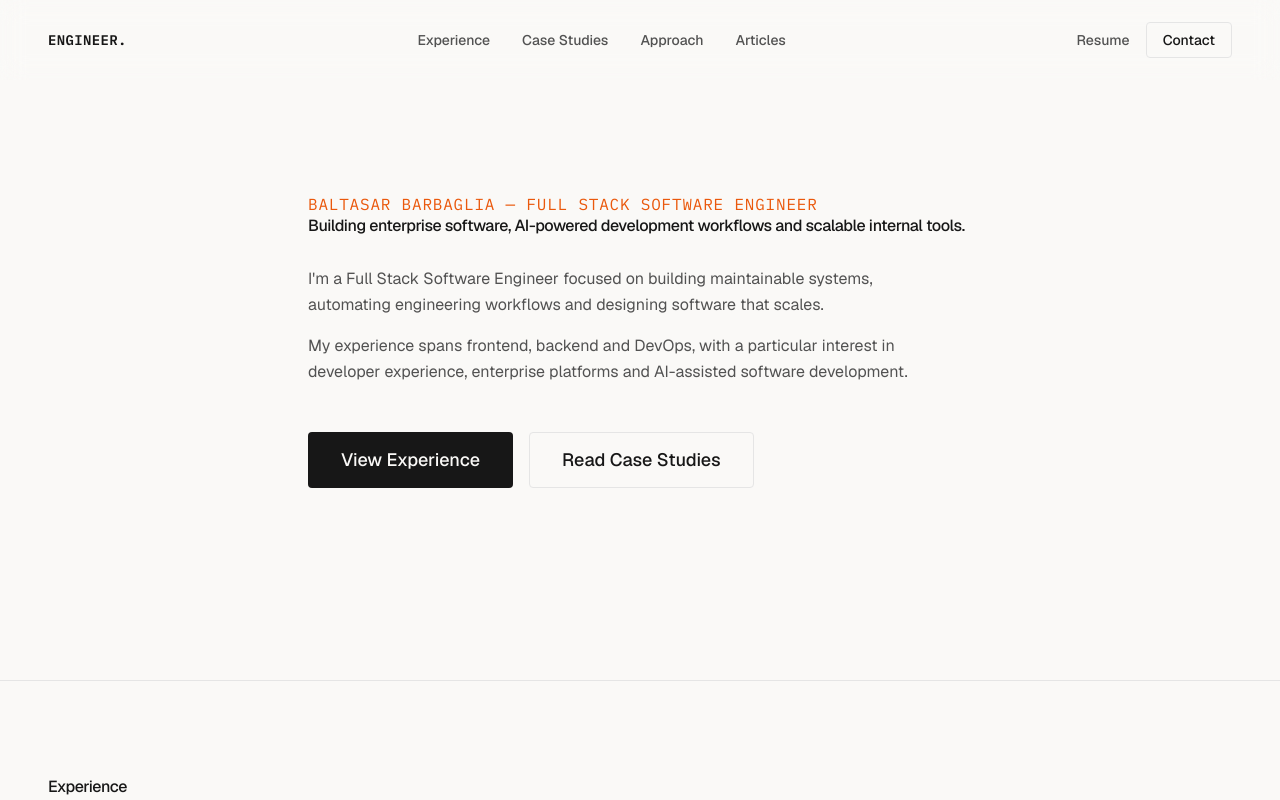
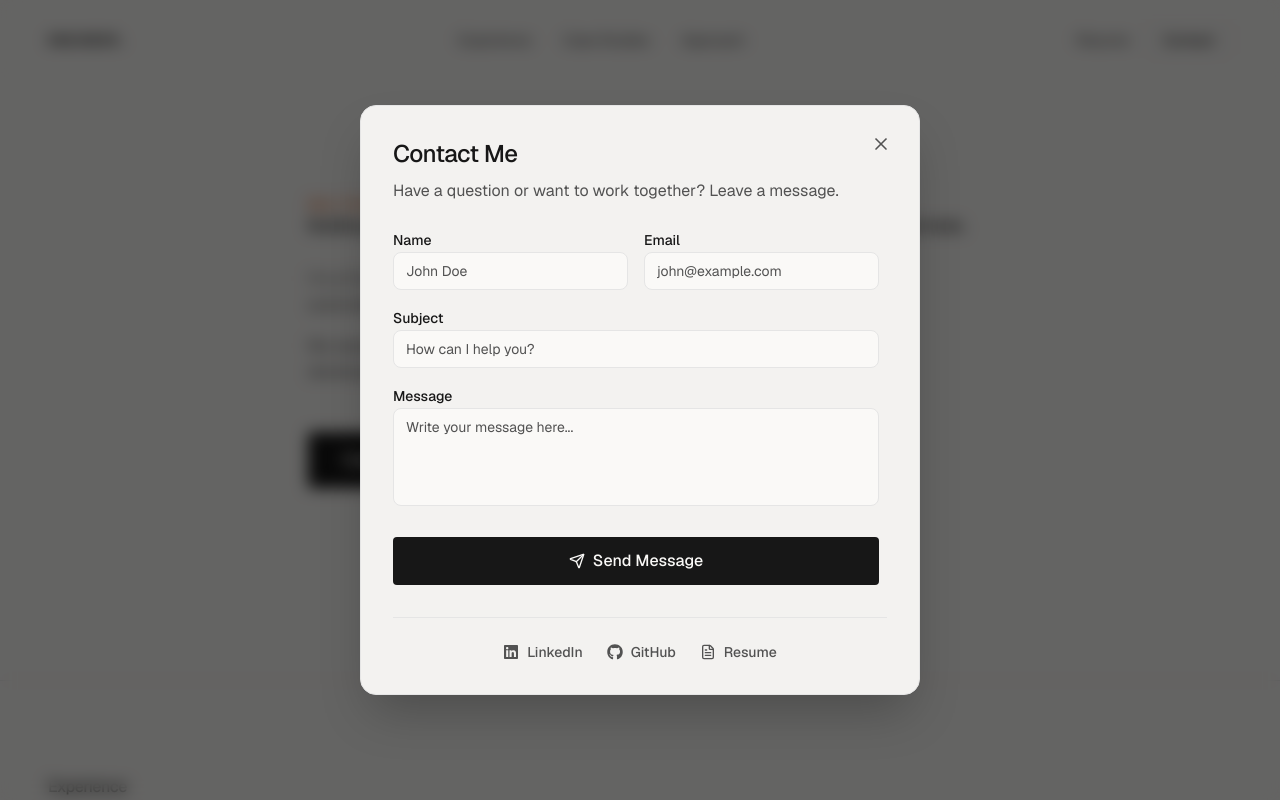
Before and after one commit to Baltasar12/portfolio, a Next.js app: page / in a window 1280 px wide. Both pictures are taken after a click on the button "Contact". Shown: the top 800 px of the page. Built offline with nearby package versions, Linux system fonts and the light colour scheme.

Commit message:
refactor: implement Contact Modal and apply UI refinements

```diff
--- a/src/app/page.tsx
+++ b/src/app/page.tsx
@@ -6,6 +6,9 @@ import { FeaturedCaseStudies } from "@/components/home/FeaturedCaseStudies"
 import { EngineeringApproach } from "@/components/home/EngineeringApproach"
 import { LatestArticles } from "@/components/home/LatestArticles"
 import { Contact } from "@/components/home/Contact"
+import { ContactModal } from "@/components/layout/ContactModal"
+
+const SHOW_ARTICLES = false;
 
 export default function Home() {
   return (
@@ -16,10 +19,11 @@ export default function Home() {
         <ExperiencePreview />
         <FeaturedCaseStudies />
         <EngineeringApproach />
-        <LatestArticles />
+        {SHOW_ARTICLES && <LatestArticles />}
         <Contact />
       </main>
       <Footer />
+      <ContactModal />
     </>
   )
 }
--- a/src/components/home/Contact.tsx
+++ b/src/components/home/Contact.tsx
@@ -35,7 +35,7 @@ export function Contact() {
                 </div>
                 <div>
                   <Typography variant="heading" className="text-base">Email</Typography>
-                  <Typography variant="small">baltasarbarbaglia@gmail.com</Typography>
+                  <Typography variant="small" className="text-[var(--color-secondary)]">baltasarbarbaglia@gmail.com</Typography>
                 </div>
               </CardContent>
             </Card>
@@ -49,13 +49,13 @@ export function Contact() {
                 </div>
                 <div>
                   <Typography variant="heading" className="text-base">LinkedIn</Typography>
-                  <Typography variant="small">Professional Profile</Typography>
+                  <Typography variant="small" className="text-[var(--color-secondary)]">Professional Profile</Typography>
                 </div>
               </CardContent>
             </Card>
           </a>
 
-          <a href="#github-todo" className="group">
+          <a href="https://github.com/Baltasar12/" target="_blank" rel="noopener noreferrer" className="group">
             <Card className="h-full border-transparent bg-[var(--color-surface)] group-hover:bg-[var(--color-background)] group-hover:border-[var(--color-border)] transition-all">
               <CardContent className="p-6 flex items-center space-x-4">
                 <div className="p-3 bg-[var(--color-background)] rounded-[var(--radius-sm)] text-[var(--color-primary)] group-hover:text-[var(--color-accent)] transition-colors">
@@ -63,13 +63,13 @@ export function Contact() {
                 </div>
                 <div>
                   <Typography variant="heading" className="text-base">GitHub</Typography>
-                  <Typography variant="small">TODO</Typography>
+                  <Typography variant="small" className="text-[var(--color-secondary)]">github.com/Baltasar12</Typography>
                 </div>
               </CardContent>
             </Card>
           </a>
 
-          <a href="#resume-todo" className="group">
+          <a href="/resume/Baltasar_Barbaglia_FullStack_Developer.pdf" download className="group">
             <Card className="h-full border-transparent bg-[var(--color-surface)] group-hover:bg-[var(--color-background)] group-hover:border-[var(--color-border)] transition-all">
               <CardContent className="p-6 flex items-center space-x-4">
                 <div className="p-3 bg-[var(--color-background)] rounded-[var(--radius-sm)] text-[var(--color-primary)] group-hover:text-[var(--color-accent)] transition-colors">
@@ -77,7 +77,7 @@ export function Contact() {
                 </div>
                 <div>
                   <Typography variant="heading" className="text-base">Resume</Typography>
-                  <Typography variant="small">TODO: Download PDF</Typography>
+                  <Typography variant="small" className="text-[var(--color-secondary)]">Download PDF</Typography>
                 </div>
               </CardContent>
             </Card>
--- a/src/components/home/EngineeringApproach.tsx
+++ b/src/components/home/EngineeringApproach.tsx
@@ -35,11 +35,6 @@ export function EngineeringApproach() {
           </Typography>
         </div>
 
-        <div className="pt-4">
-          <a href="#approach-full" className="inline-flex items-center text-[var(--color-primary)] font-medium underline-offset-4 hover:underline">
-            Read full engineering philosophy <ArrowRight className="ml-2 h-4 w-4" />
-          </a>
-        </div>
       </motion.div>
     </Section>
   )
--- a/src/components/home/FeaturedCaseStudies.tsx
+++ b/src/components/home/FeaturedCaseStudies.tsx
@@ -14,24 +14,28 @@ const caseStudies = [
     summary: "Designed an internal automation system capable of upgrading NuGet dependencies across enterprise repositories while integrating AI assistance for complex upgrade scenarios.",
     outcome: "Improved engineering productivity and streamlined enterprise dependency management at scale.",
     tech: ["Azure DevOps", "AI", "NuGet", "CI/CD", "Automation"],
+    type: "INTERNAL DEVELOPER PLATFORM",
   },
   {
     title: "Enterprise Import Pipeline",
     summary: "Implemented support for automatic payer short name generation inside a legacy enterprise import engine while maintaining compatibility with existing validation rules.",
     outcome: "Enhanced legacy system capabilities without breaking existing enterprise validation rules.",
     tech: ["Delphi", "Oracle", "Import Engine", "Enterprise Software"],
+    type: "LEGACY MODERNIZATION",
   },
   {
     title: "AI Code Review Integration",
     summary: "Integrated Devin AI into Azure DevOps pipelines to automate pull request reviews.",
     outcome: "Improved engineering productivity and developer experience during the code review process.",
     tech: ["Devin AI", "Azure DevOps", "Pull Requests"],
+    type: "AI AUTOMATION",
   },
   {
     title: "World Cup Prediction Engine",
     summary: "Designed a prediction platform using statistical models, FastAPI and modern frontend technologies.",
     outcome: "Delivered a scalable prediction engine leveraging machine learning and statistics.",
     tech: ["Python", "FastAPI", "Machine Learning", "Statistics"],
+    type: "PERSONAL PROJECT",
   }
 ]
 
@@ -52,7 +56,7 @@ export function FeaturedCaseStudies() {
             viewport={{ once: true, margin: "-100px" }}
             transition={{ duration: 0.4, delay: i * 0.1 }}
           >
-            <Card className="h-full flex flex-col group cursor-pointer border-transparent hover:border-[var(--color-border)]">
+            <Card className="h-full flex flex-col border-transparent hover:border-[var(--color-border)] transition-colors">
               <CardHeader>
                 <CardTitle>{study.title}</CardTitle>
                 <Typography variant="body" className="text-[var(--color-secondary)] pt-2">
@@ -73,8 +77,8 @@ export function FeaturedCaseStudies() {
                     <Badge key={t}>{t}</Badge>
                   ))}
                 </div>
-                <Typography variant="mono" className="text-[var(--color-accent)] inline-flex items-center group-hover:underline">
-                  Read Case Study <ArrowRight className="ml-2 h-4 w-4" />
+                <Typography variant="mono" className="text-[var(--color-accent)] uppercase tracking-wider text-xs font-semibold">
+                  {study.type}
                 </Typography>
               </CardFooter>
             </Card>
--- /dev/null
+++ b/src/components/layout/ContactModal.tsx
@@ -0,0 +1,179 @@
+"use client"
+import * as React from "react"
+import { motion, AnimatePresence } from "framer-motion"
+import { Typography } from "@/components/ui/Typography"
+import { Button } from "@/components/ui/Button"
+import { X, Send, FileText } from "lucide-react"
+import { FaGithub, FaLinkedin } from "react-icons/fa"
+
+export function ContactModal() {
+  const [isOpen, setIsOpen] = React.useState(false);
+  const [formData, setFormData] = React.useState({
+    name: "",
+    email: "",
+    subject: "",
+    message: ""
+  });
+
+  React.useEffect(() => {
+    const handleOpen = () => setIsOpen(true);
+    window.addEventListener('open-contact', handleOpen);
+    return () => window.removeEventListener('open-contact', handleOpen);
+  }, []);
+
+  React.useEffect(() => {
+    const handleKeyDown = (e: KeyboardEvent) => {
+      if (e.key === 'Escape') setIsOpen(false);
+    };
+    if (isOpen) {
+      window.addEventListener('keydown', handleKeyDown);
+      document.body.style.overflow = 'hidden';
+    }
+    return () => {
+      window.removeEventListener('keydown', handleKeyDown);
+      document.body.style.overflow = 'unset';
+    };
+  }, [isOpen]);
+
+  const handleChange = (e: React.ChangeEvent<HTMLInputElement | HTMLTextAreaElement>) => {
+    const { name, value } = e.target;
+    setFormData(prev => ({ ...prev, [name]: value }));
+  };
+
+  const handleSubmit = (e: React.FormEvent) => {
+    e.preventDefault();
+    const { name, email, subject, message } = formData;
+
+    // Construct mailto link
+    const mailtoSubject = encodeURIComponent(subject || `New message from ${name}`);
+    const mailtoBody = encodeURIComponent(`Name: ${name}\nEmail: ${email}\n\nMessage:\n${message}`);
+
+    window.location.href = `mailto:baltasarbarbaglia@gmail.com?subject=${mailtoSubject}&body=${mailtoBody}`;
+    setIsOpen(false);
+    setFormData({ name: "", email: "", subject: "", message: "" });
+  };
+
+  return (
+    <AnimatePresence>
+      {isOpen && (
+        <div className="fixed inset-0 z-50 flex items-center justify-center px-4 sm:px-6">
+          <motion.div
+            initial={{ opacity: 0 }}
+            animate={{ opacity: 1 }}
+            exit={{ opacity: 0 }}
+            transition={{ duration: 0.2 }}
+            className="fixed inset-0 bg-black/60 backdrop-blur-sm"
+            onClick={() => setIsOpen(false)}
+          />
+          <motion.div
+            initial={{ opacity: 0, scale: 0.95, y: 10 }}
+            animate={{ opacity: 1, scale: 1, y: 0 }}
+            exit={{ opacity: 0, scale: 0.95, y: 10 }}
+            transition={{ duration: 0.3, type: "spring", bounce: 0 }}
+            className="relative w-full max-w-[560px] bg-[var(--color-surface)] border border-[var(--color-border)] rounded-2xl p-6 sm:p-8 shadow-2xl z-10 flex flex-col max-h-[90vh]"
+            role="dialog"
+            aria-modal="true"
+          >
+            <button
+              onClick={() => setIsOpen(false)}
+              className="absolute top-5 right-5 text-[var(--color-secondary)] hover:text-[var(--color-primary)] transition-colors p-2 rounded-md focus:outline-none focus:ring-2 focus:ring-[var(--color-border)] cursor-pointer"
+              aria-label="Close modal"
+            >
+              <X className="h-5 w-5" />
+            </button>
+
+            <div className="space-y-2 mb-6">
+              <Typography variant="heading" as="h2" className="text-2xl">
+                Contact Me
+              </Typography>
+              <Typography variant="body" className="text-[var(--color-secondary)]">
+                Have a question or want to work together? Leave a message.
+              </Typography>
+            </div>
+
+            <form onSubmit={handleSubmit} className="space-y-4 overflow-y-auto pr-2 flex-1">
+              <div className="grid grid-cols-1 sm:grid-cols-2 gap-4">
+                <div className="space-y-1.5">
+                  <label htmlFor="name" className="text-sm font-medium text-[var(--color-primary)]">Name</label>
+                  <input
+                    type="text"
+                    id="name"
+                    name="name"
+                    required
+                    value={formData.name}
+                    onChange={handleChange}
+                    className="w-full bg-[var(--color-background)] border border-[var(--color-border)] rounded-md px-3 py-2 text-sm text-[var(--color-primary)] placeholder:text-[var(--color-secondary)] focus:outline-none focus:border-[var(--color-accent)] transition-colors"
+                    placeholder="John Doe"
+                  />
+                </div>
+                <div className="space-y-1.5">
+                  <label htmlFor="email" className="text-sm font-medium text-[var(--color-primary)]">Email</label>
+                  <input
+                    type="email"
+                    id="email"
+                    name="email"
+                    required
+                    value={formData.email}
+                    onChange={handleChange}
+                    className="w-full bg-[var(--color-background)] border border-[var(--color-border)] rounded-md px-3 py-2 text-sm text-[var(--color-primary)] placeholder:text-[var(--color-secondary)] focus:outline-none focus:border-[var(--color-accent)] transition-colors"
+                    placeholder="john@example.com"
+                  />
+                </div>
+              </div>
+
+              <div className="space-y-1.5">
+                <label htmlFor="subject" className="text-sm font-medium text-[var(--color-primary)]">Subject</label>
+                <input
+                  type="text"
+                  id="subject"
+                  name="subject"
+                  required
+                  value={formData.subject}
+                  onChange={handleChange}
+                  className="w-full bg-[var(--color-background)] border border-[var(--color-border)] rounded-md px-3 py-2 text-sm text-[var(--color-primary)] placeholder:text-[var(--color-secondary)] focus:outline-none focus:border-[var(--color-accent)] transition-colors"
+                  placeholder="How can I help you?"
+                />
+              </div>
+
+              <div className="space-y-1.5">
+                <label htmlFor="message" className="text-sm font-medium text-[var(--color-primary)]">Message</label>
+                <textarea
+                  id="message"
+                  name="message"
+                  required
+                  rows={4}
+                  value={formData.message}
+                  onChange={handleChange}
+                  className="w-full bg-[var(--color-background)] border border-[var(--color-border)] rounded-md px-3 py-2 text-sm text-[var(--color-primary)] placeholder:text-[var(--color-secondary)] focus:outline-none focus:border-[var(--color-accent)] transition-colors resize-none"
+                  placeholder="Write your message here..."
+                />
+              </div>
+
+              <div className="pt-2">
+                <Button type="submit" className="w-full cursor-pointer">
+                  <Send className="mr-2 h-4 w-4" />
+                  Send Message
+                </Button>
+              </div>
+            </form>
+
+            <div className="mt-8 pt-6 border-t border-[var(--color-border)] flex items-center justify-center space-x-6">
+              <a href="https://linkedin.com/in/baltasarbarba/" target="_blank" rel="noopener noreferrer" className="text-[var(--color-secondary)] hover:text-[var(--color-primary)] transition-colors inline-flex items-center space-x-2 text-sm font-medium group cursor-pointer">
+                <FaLinkedin className="h-4 w-4 group-hover:text-[var(--color-accent)] transition-colors" />
+                <span>LinkedIn</span>
+              </a>
+              <a href="https://github.com/Baltasar12/" target="_blank" rel="noopener noreferrer" className="text-[var(--color-secondary)] hover:text-[var(--color-primary)] transition-colors inline-flex items-center space-x-2 text-sm font-medium group cursor-pointer">
+                <FaGithub className="h-4 w-4 group-hover:text-[var(--color-accent)] transition-colors" />
+                <span>GitHub</span>
+              </a>
+              <a href="/resume/Baltasar_Barbaglia_FullStack_Developer.pdf" download className="text-[var(--color-secondary)] hover:text-[var(--color-primary)] transition-colors inline-flex items-center space-x-2 text-sm font-medium group cursor-pointer">
+                <FileText className="h-4 w-4 group-hover:text-[var(--color-accent)] transition-colors" />
+                <span>Resume</span>
+              </a>
+            </div>
+          </motion.div>
+        </div>
+      )}
+    </AnimatePresence>
+  )
+}
--- a/src/components/layout/Footer.tsx
+++ b/src/components/layout/Footer.tsx
@@ -16,9 +16,8 @@ export function Footer() {
         </div>
 
         <div className="flex space-x-6">
-          <a href="#" className="text-[var(--color-secondary)] hover:text-[var(--color-primary)] transition-colors text-sm font-medium">LinkedIn</a>
-          <a href="#" className="text-[var(--color-secondary)] hover:text-[var(--color-primary)] transition-colors text-sm font-medium">GitHub</a>
-          <a href="#" className="text-[var(--color-secondary)] hover:text-[var(--color-primary)] transition-colors text-sm font-medium">Twitter</a>
+          <a href="https://linkedin.com/in/baltasarbarba/" target="_blank" rel="noopener noreferrer" className="text-[var(--color-secondary)] hover:text-[var(--color-primary)] transition-colors text-sm font-medium">LinkedIn</a>
+          <a href="https://github.com/Baltasar12/" target="_blank" rel="noopener noreferrer" className="text-[var(--color-secondary)] hover:text-[var(--color-primary)] transition-colors text-sm font-medium">GitHub</a>
         </div>
 
       </div>
--- a/src/components/layout/Navigation.tsx
+++ b/src/components/layout/Navigation.tsx
@@ -3,6 +3,8 @@ import * as React from "react"
 import { motion, useScroll, useTransform } from "framer-motion"
 import { Typography } from "@/components/ui/Typography"
 import { Button } from "@/components/ui/Button"
+
+const SHOW_ARTICLES = false;
 
 export function Navigation() {
   const { scrollY } = useScroll()
@@ -28,14 +30,18 @@ export function Navigation() {
           <a href="#experience" className="text-sm font-medium text-secondary hover:text-primary transition-colors">Experience</a>
           <a href="#case-studies" className="text-sm font-medium text-secondary hover:text-primary transition-colors">Case Studies</a>
           <a href="#approach" className="text-sm font-medium text-secondary hover:text-primary transition-colors">Approach</a>
-          <a href="#articles" className="text-sm font-medium text-secondary hover:text-primary transition-colors">Articles</a>
+          {SHOW_ARTICLES && (
+            <a href="#articles" className="text-sm font-medium text-secondary hover:text-primary transition-colors">Articles</a>
+          )}
         </nav>
 
         <div className="flex items-center space-x-4">
-          <Button variant="link" className="hidden sm:inline-flex text-sm text-secondary hover:text-primary">
-            Resume
-          </Button>
-          <Button variant="secondary" size="sm">
+          <a href="/resume/Baltasar_Barbaglia_FullStack_Developer.pdf" download>
+            <Button variant="link" className="hidden sm:inline-flex text-sm text-secondary hover:text-primary">
+              Resume
+            </Button>
+          </a>
+          <Button variant="secondary" size="sm" onClick={() => window.dispatchEvent(new Event('open-contact'))}>
             Contact
           </Button>
         </div>
```
Also changed, not shown: 1 other file (tests, documents, lock files or other folders).
